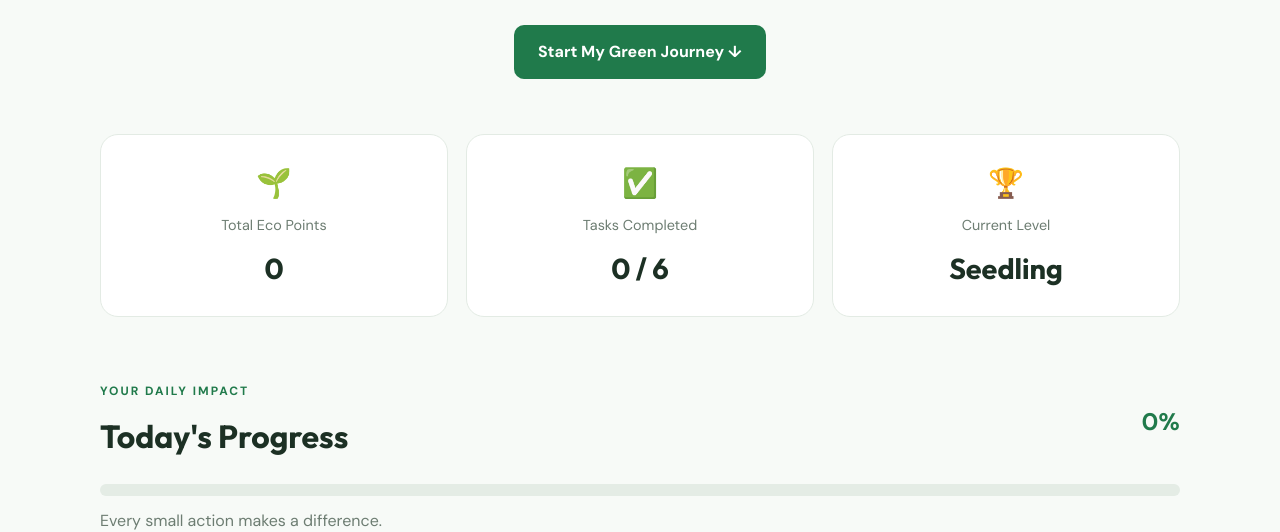
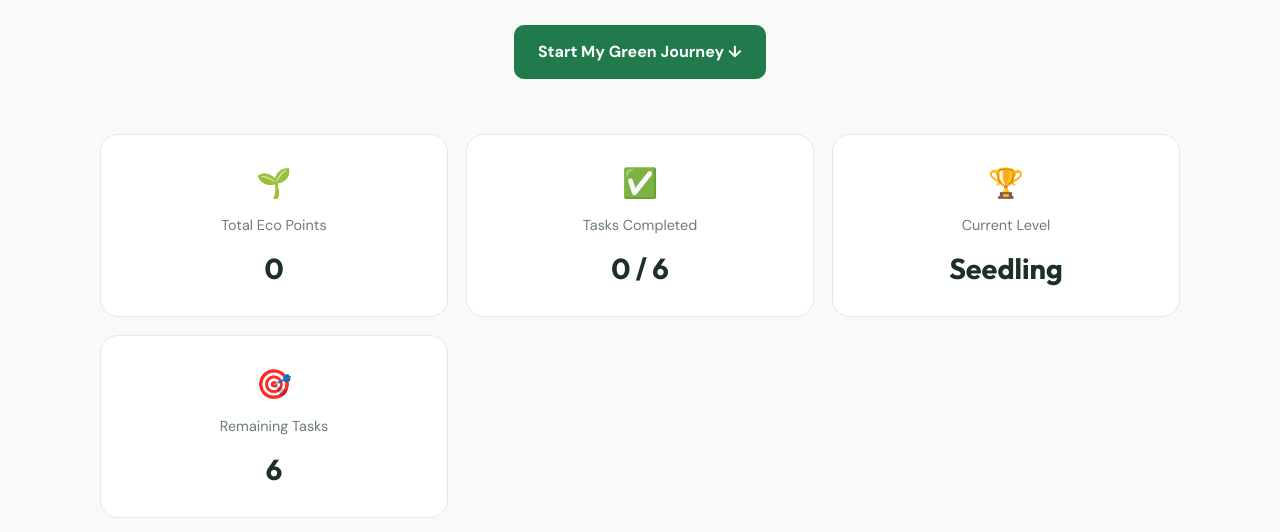
Before and after one commit to fathimanisa245-collab/EcoTrack, a plain HTML site: page index.html in a window 1280 px wide. Shown: the part 431-963 px from the top of the page. Drawn offline with Linux system fonts and the light colour scheme.

Commit message:
Add remaining tasks to daily progress summary

```diff
--- a/index.html
+++ b/index.html
@@ -41,6 +41,11 @@
                 <p>Current Level</p>
                 <h2 id="levelName">Seedling</h2>
             </article>
+            <article class="stat-card">
+    <span class="stat-icon">🎯</span>
+    <p>Remaining Tasks</p>
+    <h2 id="remainingCount">6</h2>
+</article>
         </section>
 
         <section class="progress-section">
--- a/script.js
+++ b/script.js
@@ -187,6 +187,8 @@ function updateDashboard() {
     $("completedCount").textContent =
         `${completedCount} / ${challenges.length}`;
     $("levelName").textContent = getLevel(points);
+    $("remainingCount").textContent =
+    challenges.length - completedCount;
     $("progressPercent").textContent = `${percentage}%`;
     $("progressFill").style.width = `${percentage}%`;
 
```
